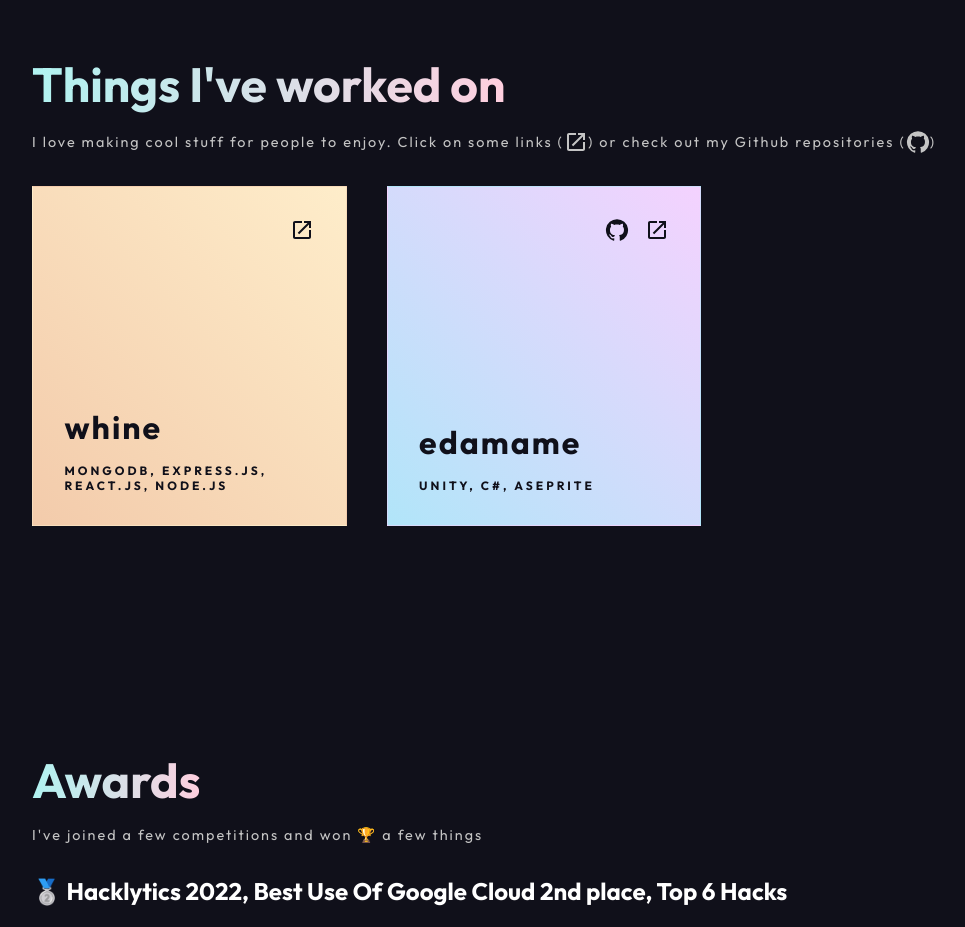
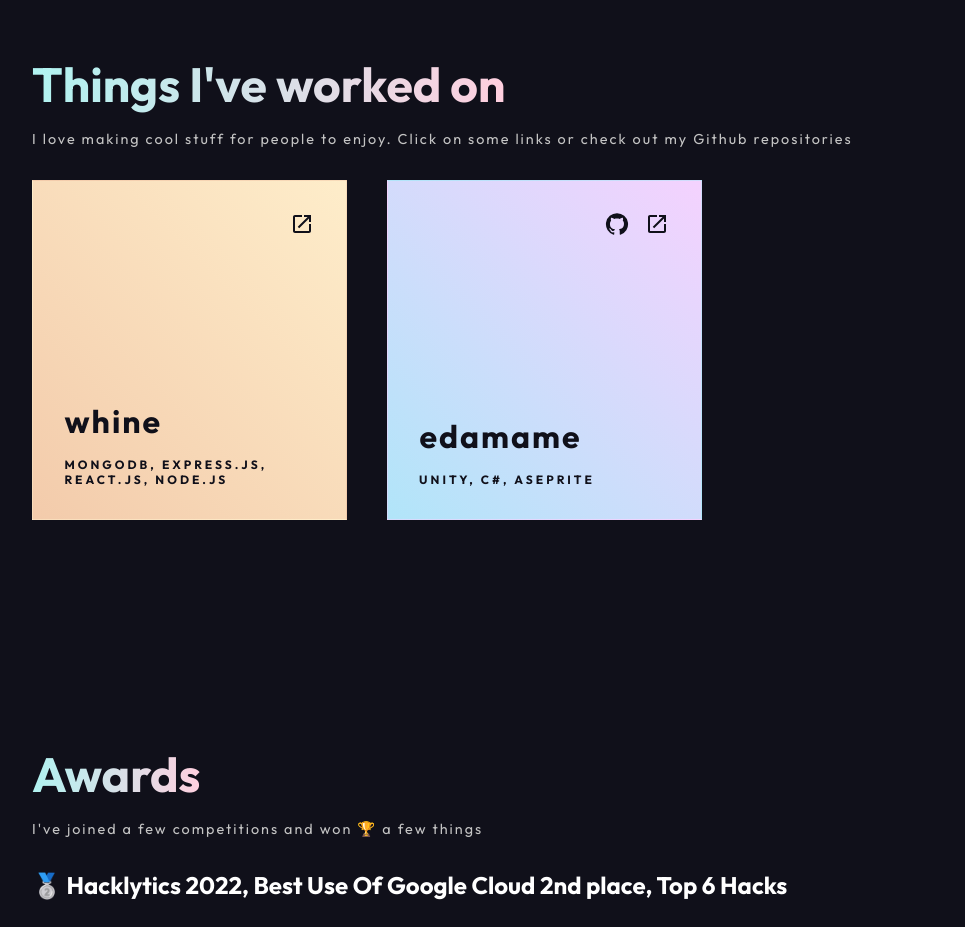
Before and after one commit to hwelsters/portfolio, a React (Create React App) app: page / in a window 1280 px wide. Shown: the part 1140-2067 px from the top of the page, without its empty margins (96-1061 px from the left). Built offline with nearby package versions, Linux system fonts and the light colour scheme.

Commit message:
corrected git

```diff
--- a/src/pages/Home/components/Projects/Projects.tsx
+++ b/src/pages/Home/components/Projects/Projects.tsx
@@ -23,8 +23,7 @@ export default function Projects() {
       <span className="title">Things I've worked on</span>
       <span className="description">
         I love making cool stuff for people to enjoy. Click on some
-        links (<OpenInNewIcon />) or check out my Github repositories (
-        <GitHubIcon />)
+        links or check out my Github repositories
       </span>
       <div className={styles.project_div}>
         {projects.map((e, index) => {
```
